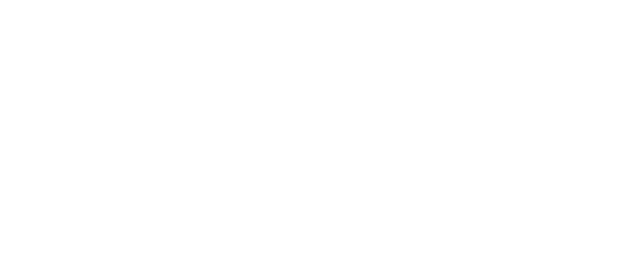
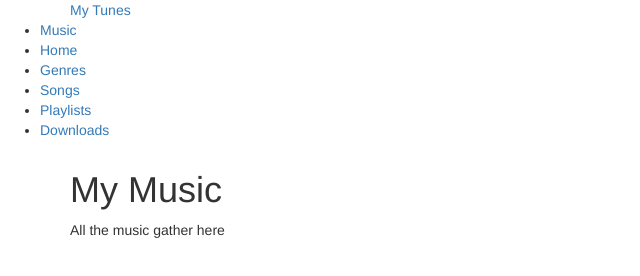
Before and after one commit to jimxshaw/samples-webdevelopment, a plain HTML site: page frontend-extension/music-site/default.html in a window 1280 px wide. Shown: the whole page, without its empty margins (0-640 px from the left). Drawn offline with Linux system fonts and the light colour scheme.

Commit message:
created basic structure of default.html

```diff
--- a/frontend-extension/music-site/default.html
+++ b/frontend-extension/music-site/default.html
@@ -6,7 +6,43 @@
 </head>
 <body>
 
+  <div class="container">
+    <header>
+      <a href="default.html">My Tunes</a>
+    </header>
+  </div>
 
+  <nav class="pdsa-sn-wrapper">
+    <ul>
+      <li class="pdsa-sn-brand">
+        <a href="default.html">Music</a>
+      </li>
+      <li>
+        <a href="default.html">Home</a>
+      </li>
+      <li>
+        <a href="#">Genres</a>
+      </li>
+      <li>
+        <a href="#">Songs</a>
+      </li>
+      <li>
+        <a href="#">Playlists</a>
+      </li>
+      <li>
+        <a href="#">Downloads</a>
+      </li>
+    </ul>
+  </nav>
+
+  <div class="container body-content">
+    <div class="row">
+      <div class="col-xs-10 col-lg-12">
+        <h1>My Music</h1>
+        <p>All the music gather here</p>
+      </div>
+    </div>
+  </div>
 
 <script src="scripts/jquery-1.11.0.min.js"></script>
 <script src="scripts/bootstrap.min.js"></script>
```
